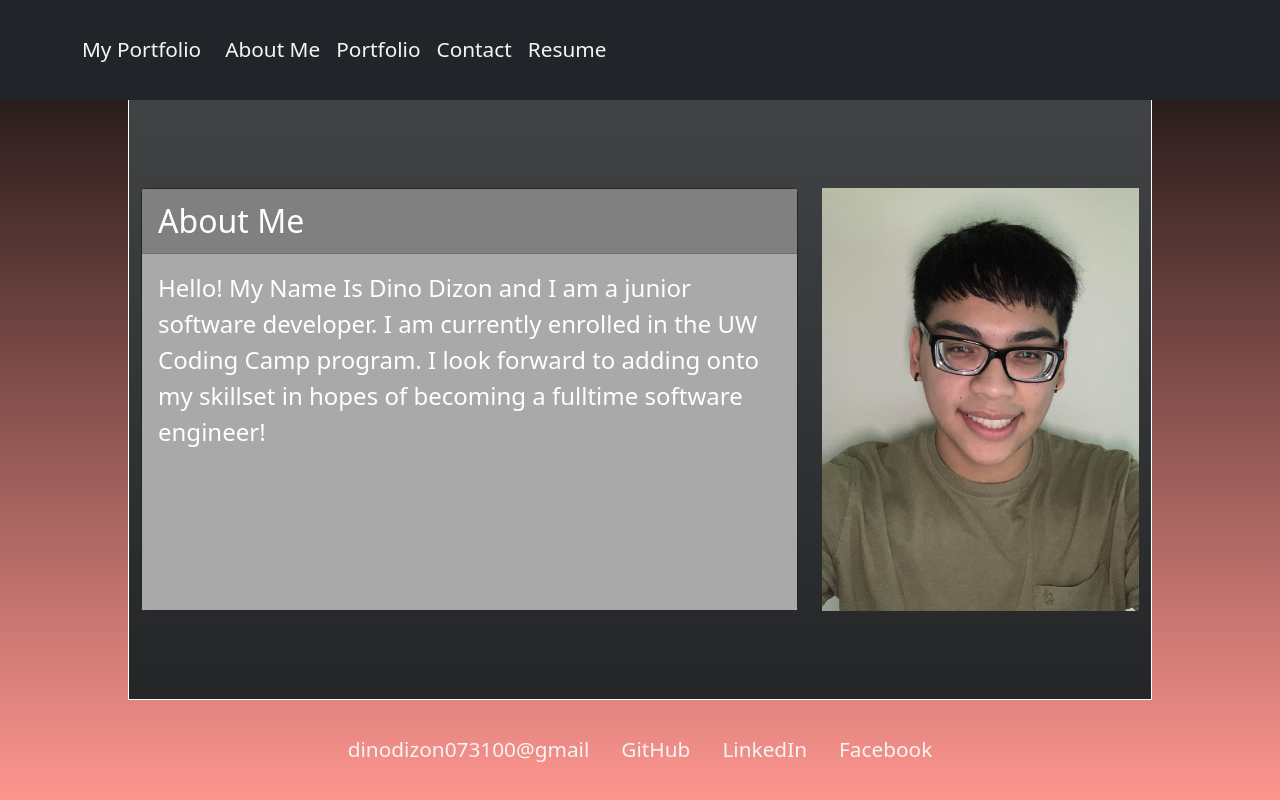
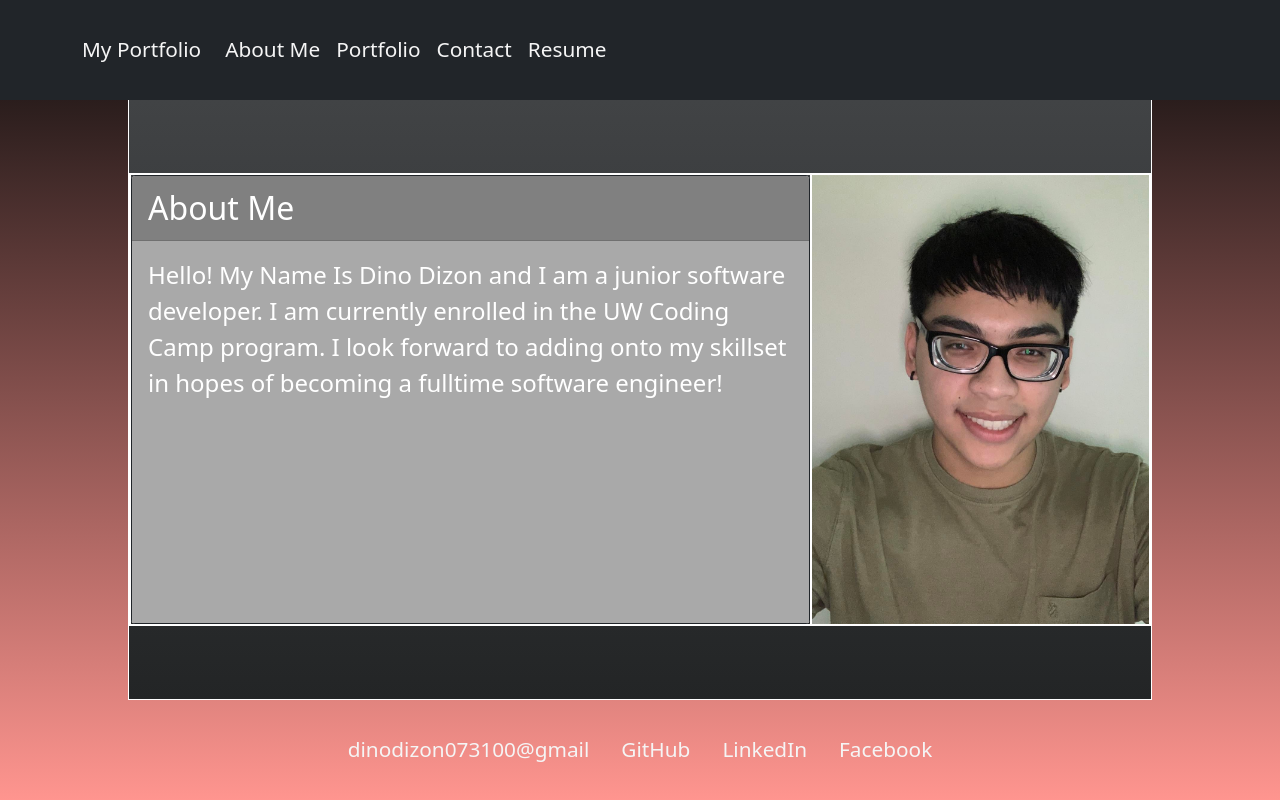
Before and after one commit to Pillifino/h20_reactPortfolio, a React (Create React App) app: page / in a window 1280 px wide. Built offline with nearby package versions, Linux system fonts and the light colour scheme.

Commit message:
style touch up

```diff
--- a/src/Styles/About.css
+++ b/src/Styles/About.css
@@ -1,12 +1,31 @@
-.border {
-    width: 100%;
-    height: 100%;
+.row {
+    border-top: 2px solid white;
+    border-bottom: 2px solid white;
+    border-left: 2px solid white;
+    border-right: 2px solid white;
 }
 
 .box {
     border: 1px solid #fff;
 }
+
+.about-box {
+    padding-left: 0 !important;
+    padding-right: 0 !important;
+}
+
+.image-box {
+    padding-left: 0 !important;
+    padding-right: 0 !important;
+}
+
 .me {
     height: 100%;
     width: 100%;
+    border-left: 2px solid white;
 }
+
+.border {
+    width: 100%;
+    height: 100%;
+}
--- a/src/components/About.js
+++ b/src/components/About.js
@@ -25,8 +25,8 @@ const styles = {
 function About(props) {
   return (
     <Container>
-      <Row>
-        <Col sm={8}>
+      <Row className='row'>
+        <Col sm={8} className='about-box'>
     <Card border="dark" className='border'>
         <Card.Header style={styles.headerStyle}>About Me</Card.Header>
         <Card.Body style={styles.bodystyle}>
@@ -36,7 +36,7 @@ function About(props) {
         </Card.Body>
       </Card>
         </Col>
-        <Col sm={4}><img src={me} width="100%" alt = "this is an image of me" className='me'></img></Col>
+        <Col sm={4} className='image-box'><img src={me} width="100%" alt = "this is an image of me" className='me'></img></Col>
       </Row>
     </Container>
   );
--- a/src/components/Portfolio.js
+++ b/src/components/Portfolio.js
@@ -3,6 +3,8 @@ import React from "react";
 import Card from "react-bootstrap/Card";
 import Col from "react-bootstrap/Col";
 import Row from "react-bootstrap/Row";
+
+import '../Styles/Portfolio.css'
 const projects = [
   {
     number: 1,
```
Also changed, not shown: src/Styles/Portfolio.css (added).
